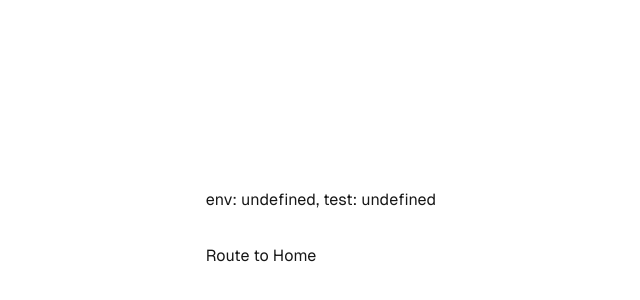
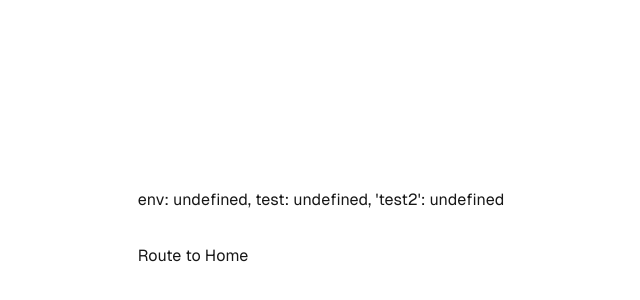
Before and after one commit to bongseoksa-a11/cloudflare-poc-web, a Next.js app: page / in a window 1280 px wide. Shown: the part 172-472 px from the top of the page, without its empty margins (319-959 px from the left). Built offline with nearby package versions, Linux system fonts and the light colour scheme.

Commit message:
feat: env 테스트

```diff
--- a/src/app/page.tsx
+++ b/src/app/page.tsx
@@ -8,7 +8,7 @@ export default function Home() {
   return (
     <div className="grid grid-rows-[20px_1fr_20px] items-center justify-items-center min-h-screen p-8 pb-20 gap-16 sm:p-20 font-[family-name:var(--font-geist-sans)]">
       <main className="flex flex-col gap-8 row-start-2 items-center sm:items-start">
-        {`env: ${process.env.NEXT_PUBLIC_ENV}, test: ${process.env.TEST}`}
+        {`env: ${process.env.NEXT_PUBLIC_ENV}, test: ${process.env.TEST}, 'test2': ${process.env.TEST2}`}
         <button onClick={() => router.push("/home")}>Route to Home</button>
       </main>
     </div>
```
